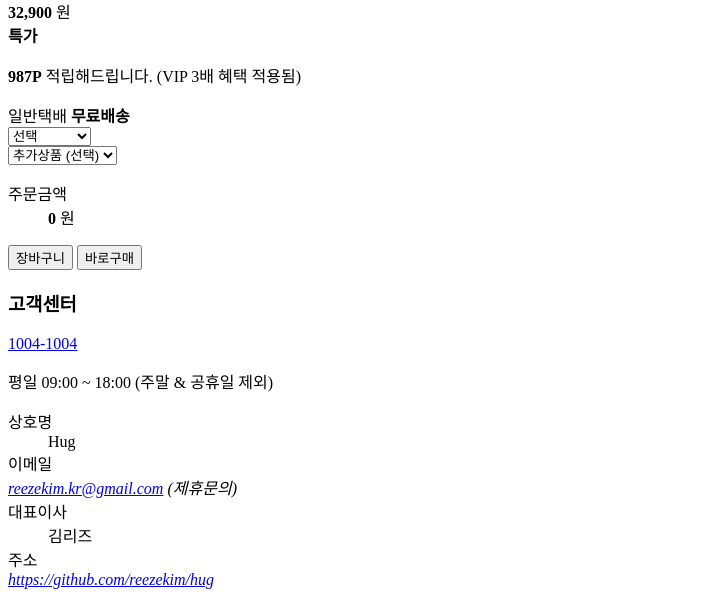
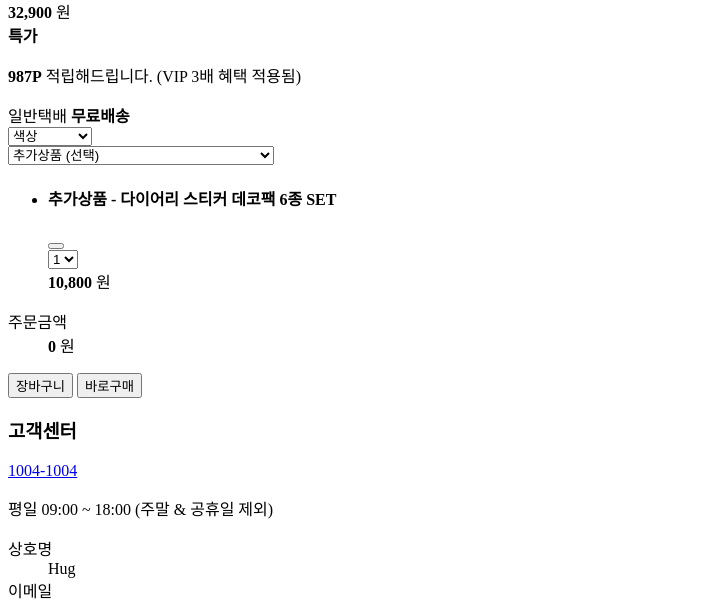
Before and after one commit to reezekim/hug, a website: page index.html in a window 1280 px wide. Shown: the part 6930-7529 px from the top of the page, without its empty margins (0-703 px from the left). Drawn offline with nearby package versions, Linux system fonts and the light colour scheme.

Commit message:
🚧 Mark up checkout-related elements

```diff
--- a/index.html
+++ b/index.html
@@ -458,26 +458,70 @@
               <div class="order-inputs">
                 <div class="select-group is-active">
                   <select class="form-select" id="select-1" required>
-                    <option value="">선택</option>
-                    <option value="1">선택사항 1</option>
-                    <option value="2">선택사항 2</option>
-                    <option value="3">선택사항 3</option>
-                    <option value="4">선택사항 4</option>
-                    <option value="5">선택사항 5</option>
+                    <option value="">색상</option>
+                    <option value="1">아이보리</option>
+                    <option value="2">버터크림</option>
+                    <option value="3">라벤더로즈</option>
+                    <option value="4">그림애플</option>
+                    <option value="5">코지베어</option>
+                    <option value="5">블루그레이</option>
                   </select>
                   <i class="ic-caret" aria-hidden></i>
                 </div>
                 <div class="select-group">
                   <select class="form-select" id="select-2">
                     <option value="">추가상품 (선택)</option>
-                    <option value="1">선택사항 1</option>
-                    <option value="2">선택사항 2</option>
+                    <option value="1">
+                      추가상품 - 다이어리 스티커 데코팩 6종 SET
+                    </option>
+                    <!-- <option value="2">선택사항 2</option>
                     <option value="3">선택사항 3</option>
                     <option value="4">선택사항 4</option>
-                    <option value="5">선택사항 5</option>
+                    <option value="5">선택사항 5</option> -->
                   </select>
                   <i class="ic-caret" aria-hidden></i>
                 </div>
+              </div>
+
+              <div class="order-checkouts">
+                <ul class="checkout-list">
+                  <li class="checkout-item">
+                    <div class="checkout-card">
+                      <header class="checkout-header">
+                        <h4 class="checkout-title">
+                          추가상품 - 다이어리 스티커 데코팩 6종 SET
+                        </h4>
+                        <button
+                          class="delete-button"
+                          type="button"
+                          aria-label="해당 상품을 삭제하기"
+                        >
+                          <i class="ic-close" aria-hidden></i>
+                        </button>
+                      </header>
+
+                      <footer class="checkout-footer">
+                        <div class="checkout-select">
+                          <select id="checkout-item-1">
+                            <option value="1">1</option>
+                            <option value="2">2</option>
+                            <option value="3">3</option>
+                            <option value="4">4</option>
+                            <option value="5">5</option>
+                          </select>
+                          <i class="ic-caret" aria-hidden></i>
+                        </div>
+
+                        <output class="checkout-output" for="checkout-item-1">
+                          <div class="price-16">
+                            <strong class="amount">10,800</strong>
+                            <span class="currency">원</span>
+                          </div>
+                        </output>
+                      </footer>
+                    </div>
+                  </li>
+                </ul>
               </div>
 
               <dl class="order-summary">
```
